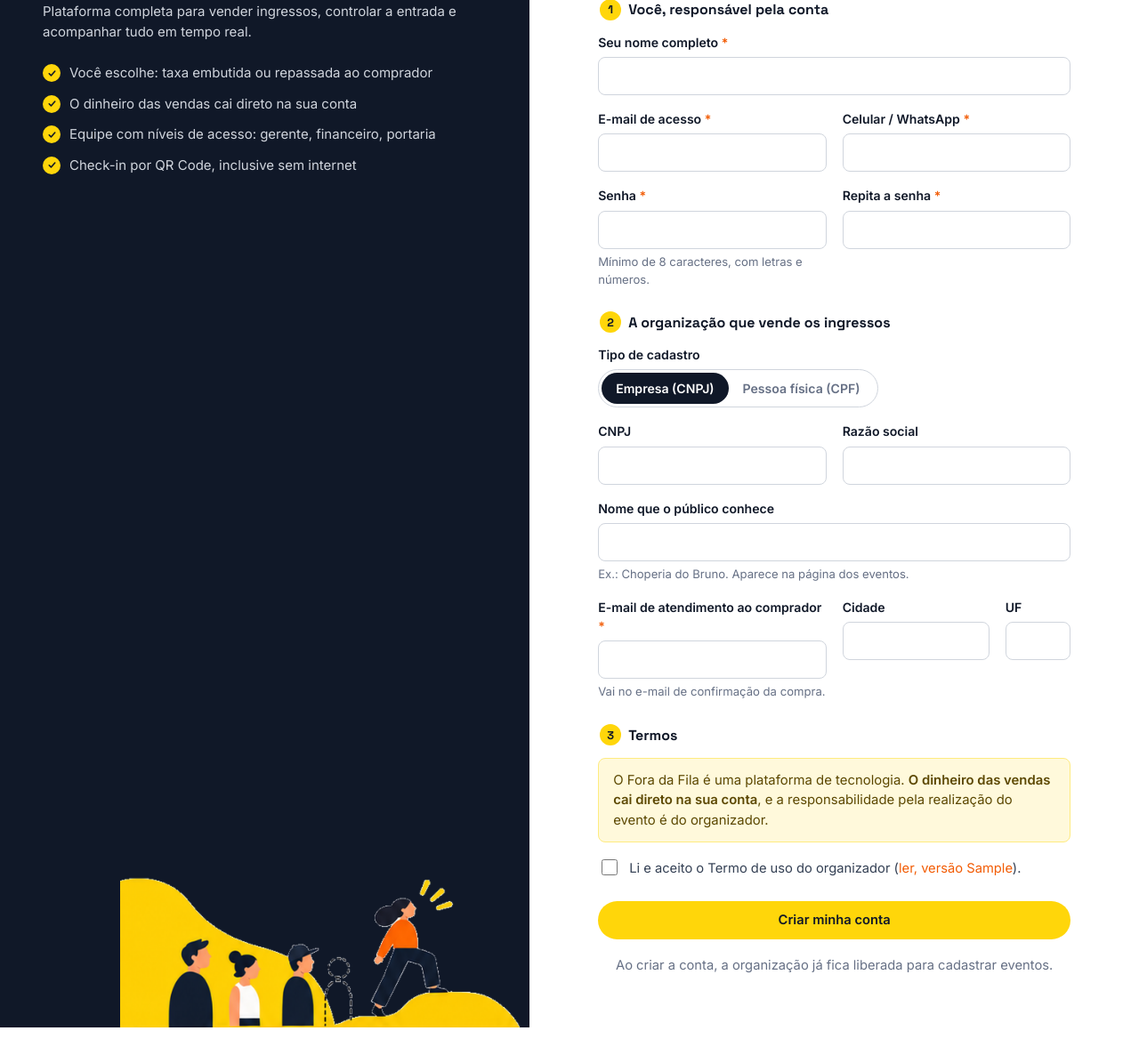
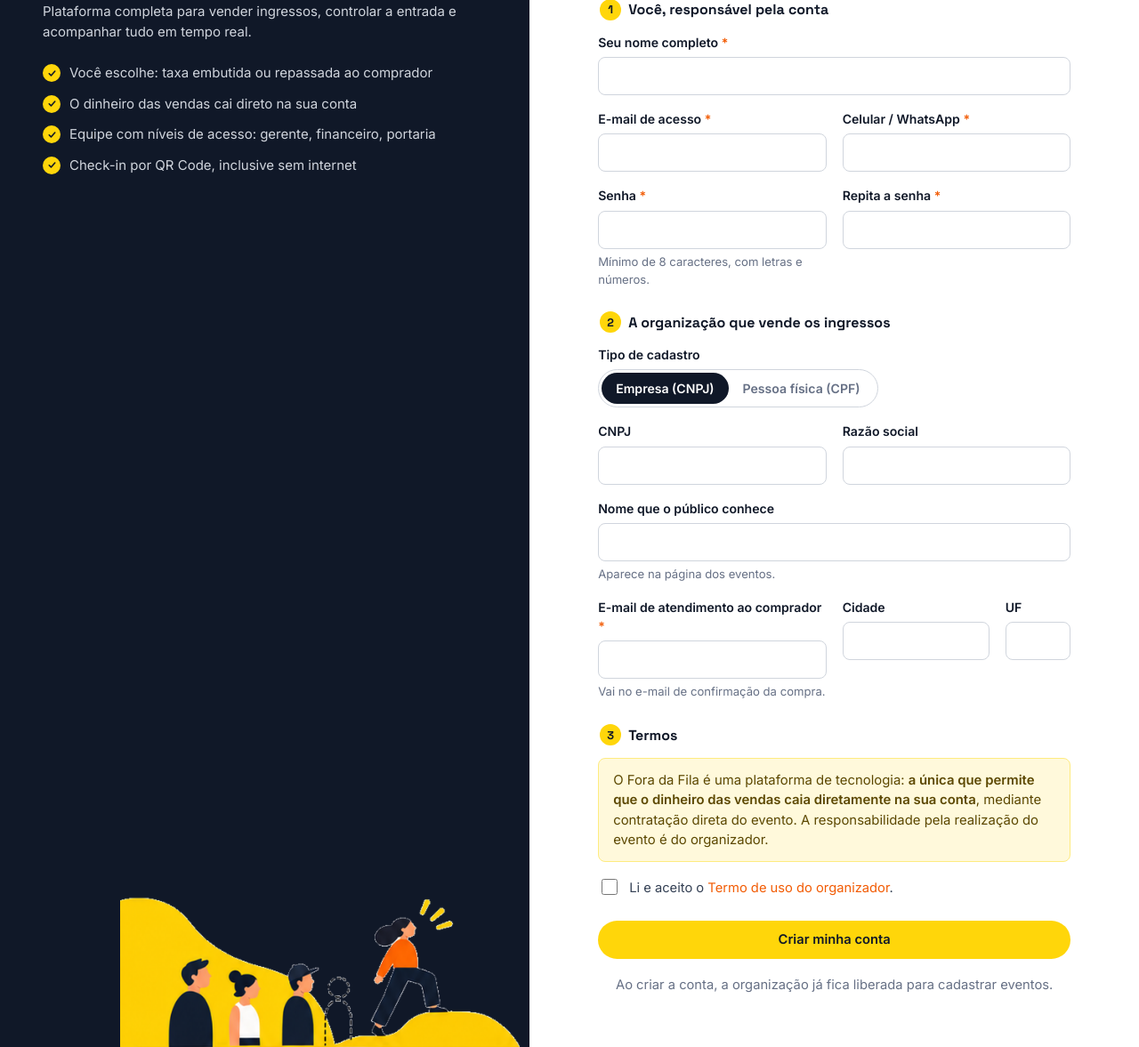
Before and after one commit to brunobhsoftware/foradafila, a Laravel app: page /cadastro in a window 1280 px wide. Shown: the part 227-1404 px from the top of the page at 89% size. Before the commit the page ends 1382 px from the top, so only its background shows below. Run offline with Laravel 12, Linux system fonts and the light colour scheme; tables that the repository leaves empty hold one stand-in row (values such as "Sample post").

Commit message:
Cadastro: sem exemplo no nome, termos como link (sem versão) e texto do recebimento direto
Co-Authored-By: Claude Fable 5.2 <noreply@anthropic.com>
Claude-Session: https://claude.ai/code/session_01GdKQzh3HwxiJGzuvmDMkoC

```diff
--- a/plataforma/resources/views/auth/cadastro.blade.php
+++ b/plataforma/resources/views/auth/cadastro.blade.php
@@ -44,7 +44,7 @@
                 <input id="c_razao_social" name="razao_social" value="{{ old('razao_social') }}" required>
                 @error('razao_social')<span class="erro">{{ $message }}</span>@enderror
             </div>
-            <x-campo nome="nome_fantasia" rotulo="Nome que o público conhece" ajuda="Ex.: Choperia do Bruno. Aparece na página dos eventos." />
+            <x-campo nome="nome_fantasia" rotulo="Nome que o público conhece" ajuda="Aparece na página dos eventos." />
             <x-campo nome="email_contato" rotulo="E-mail de atendimento ao comprador" tipo="email" obrigatorio classe="col-6" ajuda="Vai no e-mail de confirmação da compra." />
             <x-campo nome="cidade" rotulo="Cidade" classe="col-4" />
             <x-campo nome="uf" rotulo="UF" classe="col-2" maxlength="2" />
@@ -54,16 +54,16 @@
     <fieldset>
         <legend><span class="numero">3</span> Termos</legend>
         <div class="alerta alerta--info">
-            <p>O Fora da Fila é uma plataforma de tecnologia. <b>O dinheiro das vendas cai direto na sua conta</b>,
-            e a responsabilidade pela realização do evento é do organizador.</p>
+            <p>O Fora da Fila é uma plataforma de tecnologia: <b>a única que permite que o dinheiro das vendas caia diretamente na sua conta</b>,
+            mediante contratação direta do evento. A responsabilidade pela realização do evento é do organizador.</p>
         </div>
         <div class="opcoes">
-            @php $rotulos = ['uso_organizador' => 'o Termo de uso do organizador', 'responsabilidade_organizador' => 'o Termo de responsabilidade do organizador', 'privacidade' => 'a Política de privacidade']; @endphp
+            @php $rotulos = ['uso_organizador' => ['o', 'Termo de uso do organizador'], 'responsabilidade_organizador' => ['o', 'Termo de responsabilidade do organizador'], 'privacidade' => ['a', 'Política de privacidade']]; @endphp
             @foreach (\App\Models\Termo::DO_ORGANIZADOR as $tipo)
                 @isset($termos[$tipo])
                     <label class="opcao">
                         <input type="checkbox" name="aceites[{{ $tipo }}]" value="1" @checked(old('aceites.'.$tipo)) required>
-                        <span>Li e aceito {{ $rotulos[$tipo] }} (<a href="{{ route('termo', $tipo) }}" target="_blank" rel="noopener">ler, versão {{ $termos[$tipo]->versao }}</a>).</span>
+                        <span>Li e aceito {{ $rotulos[$tipo][0] }} <a href="{{ route('termo', $tipo) }}" target="_blank" rel="noopener">{{ $rotulos[$tipo][1] }}</a>.</span>
                     </label>
                 @endisset
             @endforeach
```
